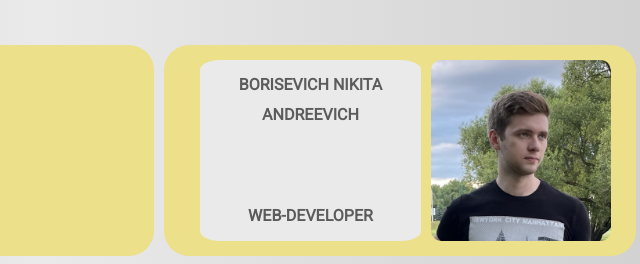
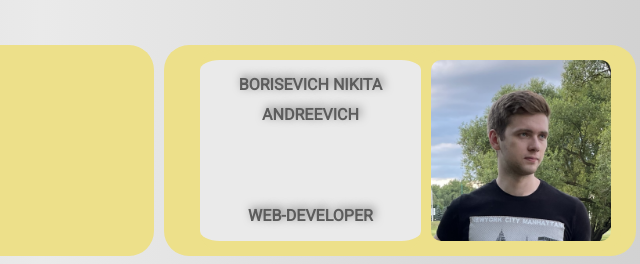
Before and after one commit to onlyniki/rsschool-cv, a plain HTML site: page index.html in a window 1280 px wide. Shown: the part 160-424 px from the top of the page, 599-1239 px from the left. Drawn offline with nearby package versions, Linux system fonts and the light colour scheme.

Commit message:
feat: add text-shadow to signature of my photo

```diff
--- a/css/style.css
+++ b/css/style.css
@@ -144,6 +144,7 @@ h2, h3 {
     line-height: 30px;
     font-weight: 700;
     text-transform: uppercase;
+    text-shadow: 2px -2px 8px rgba(0, 0, 0, .5);
 }
 
 /* section_2 */
```
